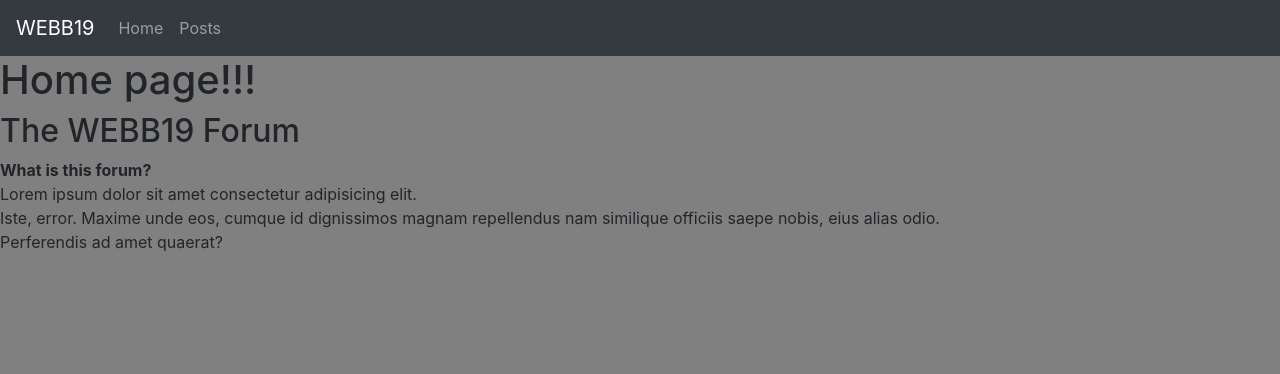
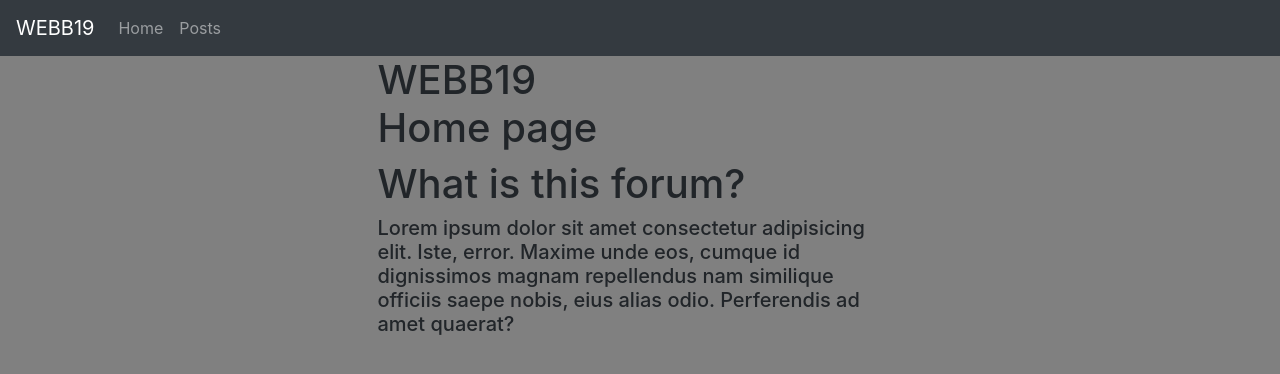
Before and after one commit to KaptenAlex/forum_task, a Next.js app: page /home in a window 1280 px wide. Shown: the top 374 px of the page. Built offline with nearby package versions, Linux system fonts and the light colour scheme; no server answers.

Commit message:
Updated styling on home page.

```diff
--- a/pages/home.jsx
+++ b/pages/home.jsx
@@ -7,15 +7,21 @@ export default function home() {
             <div>
                 <NavbarComponent />
             </div>
-            <h1>Home page!!!</h1>
-            <div>
-                <h2>The WEBB19 Forum</h2>
-                <strong>What is this forum?</strong>
-                <p>
-                    Lorem ipsum dolor sit amet consectetur adipisicing elit.<br></br>
-                    Iste, error. Maxime unde eos, cumque id dignissimos magnam repellendus nam similique officiis saepe nobis, eius alias odio.<br></br>
-                    Perferendis ad amet quaerat?
-                </p>
+            <div className="container">
+                <div className="d-flex justify-content-center">
+                    <div className="col-lg-6">
+                    <h1 className="mb-0">WEBB19</h1>
+                    <h1>Home page</h1>
+                        <div>
+                            <h1>What is this forum?</h1>
+                            <h5>
+                                Lorem ipsum dolor sit amet consectetur adipisicing elit.
+                                Iste, error. Maxime unde eos, cumque id dignissimos magnam repellendus nam similique officiis saepe nobis, eius alias odio.
+                                Perferendis ad amet quaerat?
+                            </h5>
+                        </div>
+                    </div>
+                </div>
             </div>
         </div>
     )
```
